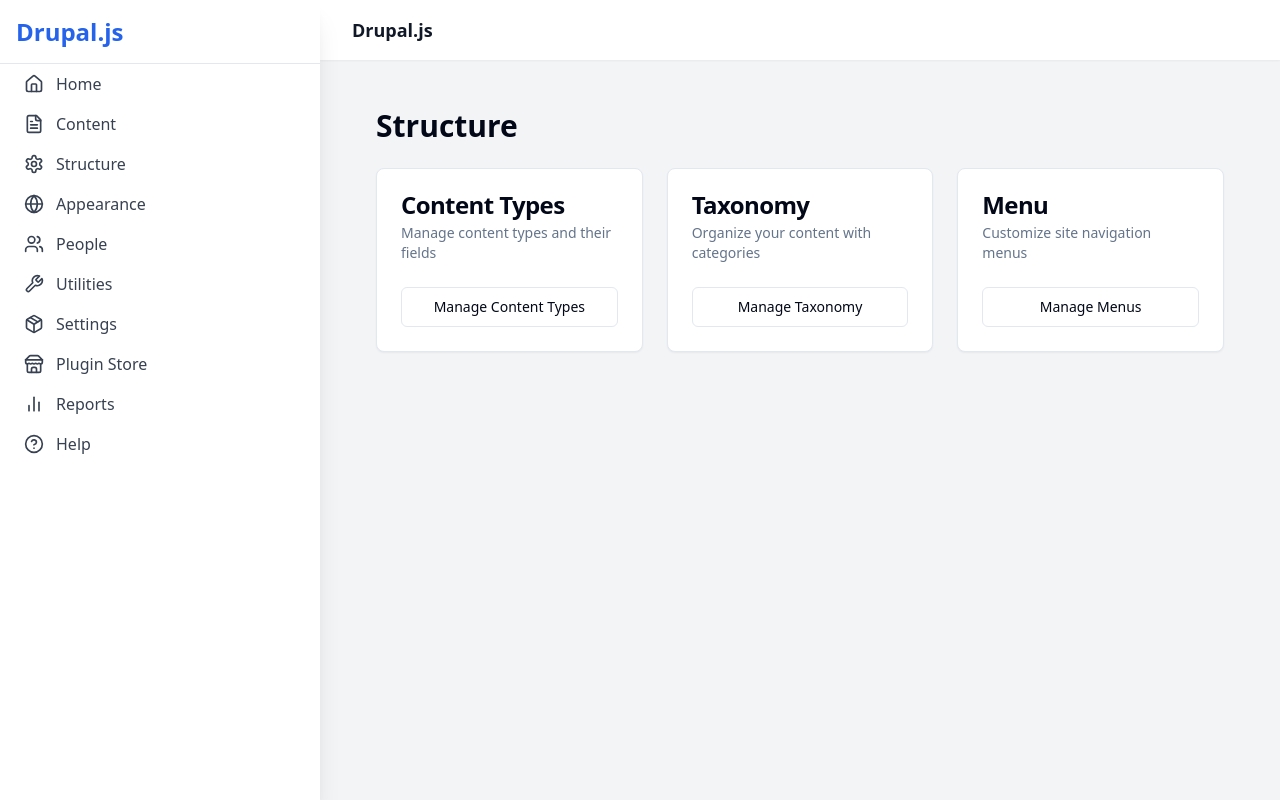
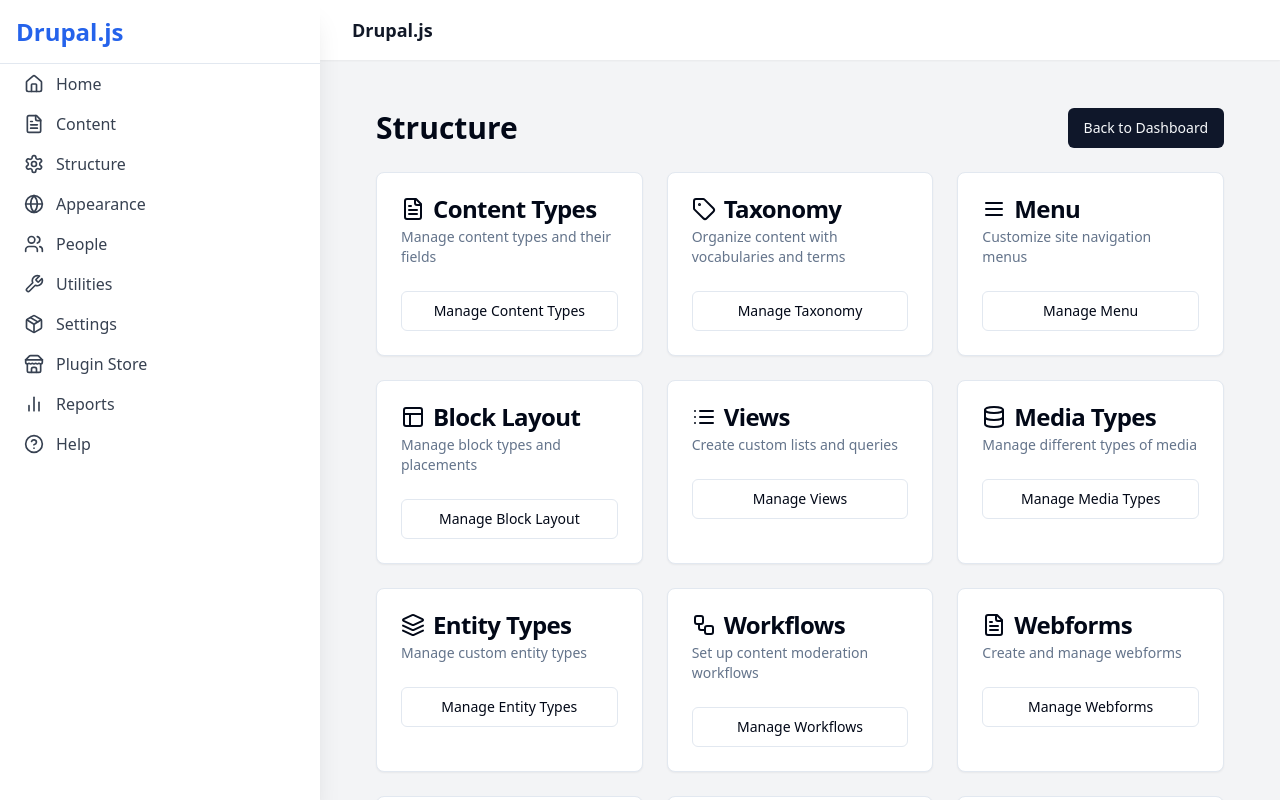
Before and after one commit to ruvnet/drupaljs, a React (Vite) app: page /structure in a window 1280 px wide. Built offline with nearby package versions, Linux system fonts and the light colour scheme.

Commit message:
Update Structure Section
Enhance the structure section by adding more options and views to better replicate Drupal capabilities. Ensure comprehensive coverage of all possibilities for improved functionality and user experience.
[skip gpt_engineer]

```diff
--- a/src/pages/Structure.jsx
+++ b/src/pages/Structure.jsx
@@ -2,45 +2,50 @@ import React from 'react';
 import { Link } from 'react-router-dom';
 import { Card, CardContent, CardDescription, CardHeader, CardTitle } from "@/components/ui/card";
 import { Button } from "@/components/ui/button";
+import { FileText, List, Tag, Menu, Layout, Database, Layers, Workflow, Key, Globe, Code, Settings } from 'lucide-react';
 
 function Structure() {
+  const structureItems = [
+    { title: "Content Types", description: "Manage content types and their fields", icon: <FileText className="h-6 w-6" />, link: "/structure/content-types" },
+    { title: "Taxonomy", description: "Organize content with vocabularies and terms", icon: <Tag className="h-6 w-6" />, link: "/structure/taxonomy" },
+    { title: "Menu", description: "Customize site navigation menus", icon: <Menu className="h-6 w-6" />, link: "/structure/menus" },
+    { title: "Block Layout", description: "Manage block types and placements", icon: <Layout className="h-6 w-6" />, link: "/structure/block-layout" },
+    { title: "Views", description: "Create custom lists and queries", icon: <List className="h-6 w-6" />, link: "/structure/views" },
+    { title: "Media Types", description: "Manage different types of media", icon: <Database className="h-6 w-6" />, link: "/structure/media-types" },
+    { title: "Entity Types", description: "Manage custom entity types", icon: <Layers className="h-6 w-6" />, link: "/structure/entity-types" },
+    { title: "Workflows", description: "Set up content moderation workflows", icon: <Workflow className="h-6 w-6" />, link: "/structure/workflows" },
+    { title: "Webforms", description: "Create and manage webforms", icon: <FileText className="h-6 w-6" />, link: "/structure/webforms" },
+    { title: "URL Aliases", description: "Manage URL path patterns", icon: <Key className="h-6 w-6" />, link: "/structure/url-aliases" },
+    { title: "Languages", description: "Configure multilingual settings", icon: <Globe className="h-6 w-6" />, link: "/structure/languages" },
+    { title: "Configuration Synchronization", description: "Manage configuration imports/exports", icon: <Settings className="h-6 w-6" />, link: "/structure/config-sync" },
+    { title: "REST Resources", description: "Manage RESTful web services", icon: <Code className="h-6 w-6" />, link: "/structure/rest-resources" },
+  ];
+
   return (
     <div className="p-6">
-      <h1 className="text-3xl font-bold mb-6">Structure</h1>
+      <div className="flex justify-between items-center mb-6">
+        <h1 className="text-3xl font-bold">Structure</h1>
+        <Button asChild>
+          <Link to="/">Back to Dashboard</Link>
+        </Button>
+      </div>
       <div className="grid grid-cols-1 md:grid-cols-2 lg:grid-cols-3 gap-6">
-        <Card>
+        {structureItems.map((item, index) => (
+          <Card key={index}>
             <CardHeader>
-            <CardTitle>Content Types</CardTitle>
-            <CardDescription>Manage content types and their fields</CardDescription>
+              <CardTitle className="flex items-center">
+                {item.icon}
+                <span className="ml-2">{item.title}</span>
+              </CardTitle>
+              <CardDescription>{item.description}</CardDescription>
             </CardHeader>
             <CardContent>
               <Button variant="outline" className="w-full" asChild>
-              <Link to="/structure/content-types">Manage Content Types</Link>
+                <Link to={item.link}>Manage {item.title}</Link>
               </Button>
             </CardContent>
           </Card>
-        <Card>
-          <CardHeader>
-            <CardTitle>Taxonomy</CardTitle>
-            <CardDescription>Organize your content with categories</CardDescription>
-          </CardHeader>
-          <CardContent>
-            <Button variant="outline" className="w-full" asChild>
-              <Link to="/structure/taxonomy">Manage Taxonomy</Link>
-            </Button>
-          </CardContent>
-        </Card>
-        <Card>
-          <CardHeader>
-            <CardTitle>Menu</CardTitle>
-            <CardDescription>Customize site navigation menus</CardDescription>
-          </CardHeader>
-          <CardContent>
-            <Button variant="outline" className="w-full" asChild>
-              <Link to="/structure/menus">Manage Menus</Link>
-            </Button>
-          </CardContent>
-        </Card>
+        ))}
       </div>
     </div>
   );
```
Lines whose indentation alone changed are shown as unchanged.
